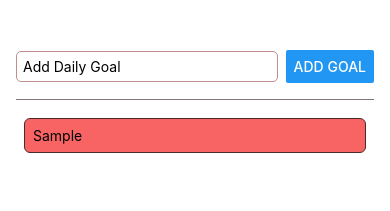
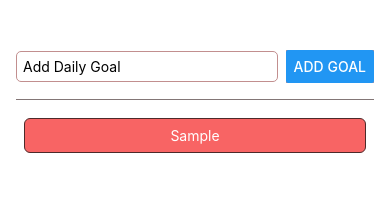
Before and after one commit to RohitHattimare/GoalsApp, a React Native app: screen / in a window 390 px wide. Both pictures are taken after typing "Sample" into the empty fields and a click on the button "ADD GOAL". Shown: the top 211 px of the page. Built offline with nearby package versions, Linux system fonts and the light colour scheme.

Commit message:
issue: Button Styles not working, Ripple Effect on Item Deletion Implimented

```diff
--- a/components/GoalInput.js
+++ b/components/GoalInput.js
@@ -20,7 +20,9 @@ export default function GoalInput(props) {
                 style={styles.textInput}
                 value={inputText}
             />
-            <Button title="ADD GOAL" onPress={submitButtonHandler} />
+            <View style={styles.button}>
+                <Button title="ADD GOAL" onPress={submitButtonHandler} />
+            </View>
         </View>
     )
 }
@@ -45,4 +47,7 @@ const styles = StyleSheet.create({
         marginRight: 8,
         flex: 2,
     },
+    button: {
+        backgroundColor: "#cc9090",
+    }
 })
--- a/components/GoalItem.js
+++ b/components/GoalItem.js
@@ -2,11 +2,11 @@ import { Pressable, StyleSheet, Text, View } from "react-native"
 
 export default function GoalItem(props) {
     return (
-        <Pressable onPress={props.deleteGoalHandler.bind(this, props.id)}>
-            <View style={styles.goalsItem}>
-                <Text>{props.text}</Text>
-            </View>
-        </Pressable>
+        <View style={styles.goalsItem}>
+            <Pressable android_ripple={{ color: "#6e0d0d", borderless: true }} onPress={props.deleteGoalHandler.bind(this, props.id)}>
+                <Text style={styles.goalText}>{props.text}</Text>
+            </Pressable>
+        </View >
     )
 }
 
@@ -14,12 +14,16 @@ const styles = StyleSheet.create({
 
     goalsItem: {
         textAlign: "center",
-        padding: 8,
         margin: 8,
         borderRadius: 6,
         borderColor: "#4d2a2a",
         borderWidth: 1,
         backgroundColor: "#f86464",
     },
+    goalText: {
+        padding: 8,
+        color: "white",
+        textAlign: "center",
+    }
 
 });
```
